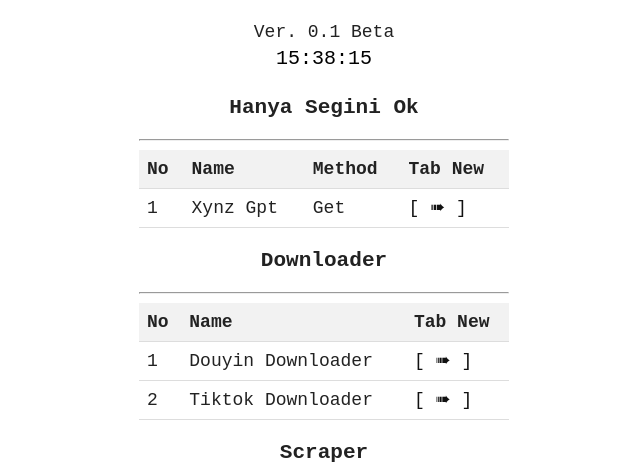
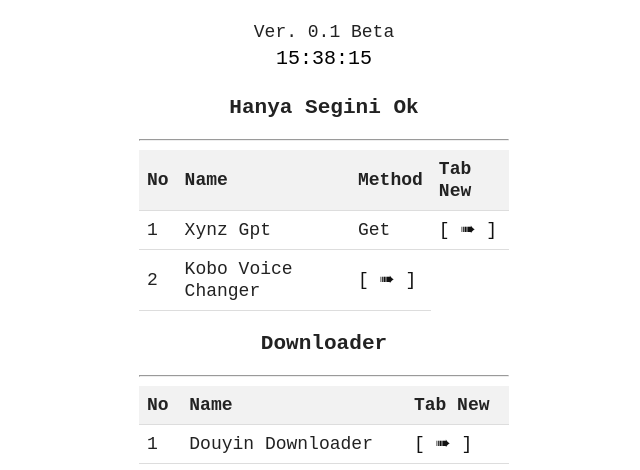
Before and after one commit to ManusiaTamvanzzz/api, a website: page views/index.html in a window 1280 px wide. Shown: the part 293-763 px from the top of the page, without its empty margins (316-956 px from the left). Drawn offline with Linux system fonts and the light colour scheme.

Commit message:
Update index.html

```diff
--- a/views/index.html
+++ b/views/index.html
@@ -301,6 +301,11 @@
                 <td>Xynz Gpt</td>
                 <td>Get</td>
                 <td><a href="https://api-vanzdev.vercel.app/api/xynz-gpt?query=hai, siapa kamu dan kamu di buat oleh siapa?">[ ➠ ]</a></td>
+            </tr>
+            <tr>
+                <td>2</td>
+                <td>Kobo Voice Changer</td>
+                <td><a href="https://api-vanzdev.vercel.app/api/kobo?url=">[ ➠ ]</a></td>
             </tr>
             </tr>
         </table>
```
